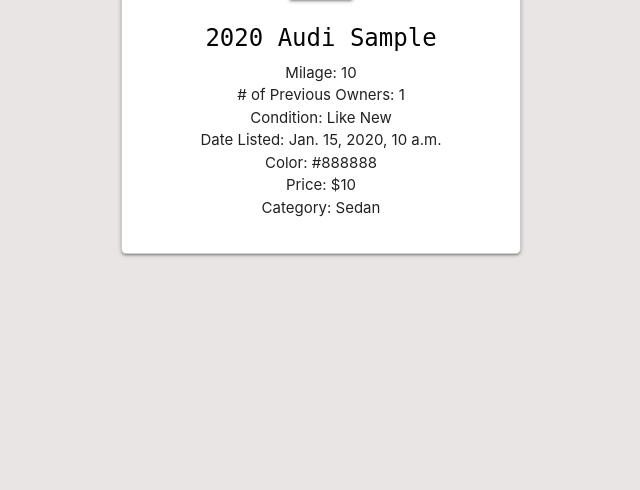
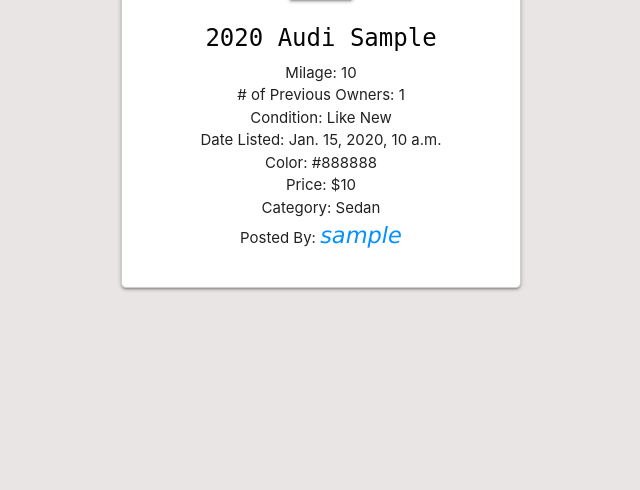
Before and after one commit to aaronfnp/wheelsanddeals, a Django app: template main_app/templates/cars/detail.html in a window 1280 px wide. Shown: the part 264-754 px from the top of the page, without its empty margins (71-711 px from the left). Run offline with Django 5.2, Linux system fonts and the light colour scheme; the template is opened without the code that fills it: values that come from a table or form of the project are taken from there, others are empty; tables that the repository leaves empty hold one stand-in row (values such as "Sample post").

Commit message:
fixed published_by in details

```diff
--- a/main_app/templates/cars/detail.html
+++ b/main_app/templates/cars/detail.html
@@ -31,6 +31,10 @@
     <p>Color: {{ car.color }}</p>
     <p>Price: ${{ car.price }}</p>
     <p>Category: {{ car.category }}</p>
+    <p>
+      Posted By:
+      <a href="{% url 'garage' car.published_by.id %}">{{car.published_by}}</a>
+    </p>
   </div>
 
   {% if user == car.published_by %}
```
